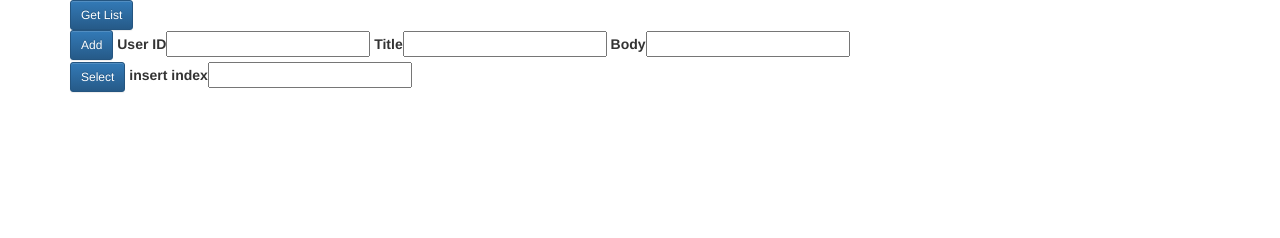
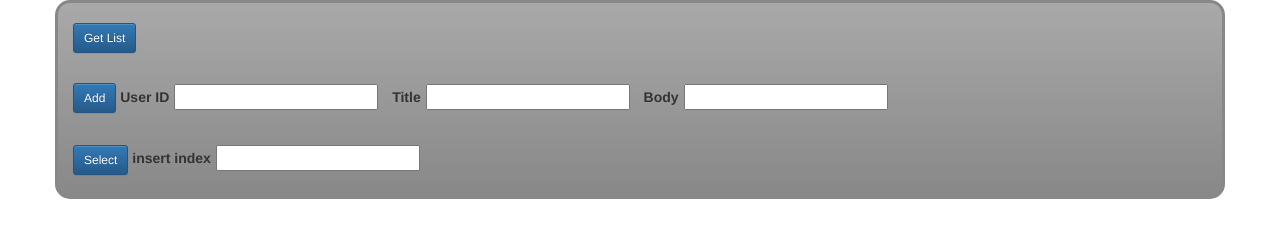
Before and after one commit to FredericoSilva015/Angular-restfulApi-consumption, a website: page index.html in a window 1280 px wide. Drawn offline with nearby package versions, Linux system fonts and the light colour scheme.

Commit message:
added some styling

```diff
--- a/assets/less/index.less
+++ b/assets/less/index.less
@@ -0,0 +1,27 @@
+// add gaps to the row component from Bootstrap
+@gap: 10px;
+.row {
+	padding-bottom: @gap;
+	padding-top: @gap;
+  margin-bottom: @gap;
+  margin-top: @gap;
+}
+
+// add spacing betweem iputs
+input {
+  margin-left: 5px;
+  margin-right: @gap;
+}
+
+// background for containers
+.optContainer{
+  border-radius: 15px;
+  border: #888888 solid;
+  background: linear-gradient(darkgray, #888888);
+}
+
+// item list style
+.item{
+  border: solid cadetblue;
+  border-radius: 15px;
+}
--- a/gulpfile.js
+++ b/gulpfile.js
@@ -32,11 +32,12 @@ gulp.task('js', function() {
 
 gulp.task('css', function() {
   return merge2(
-      gulp.src('assets/less/*.less')
-      .pipe(less()),
       gulp.src(['node_modules/bootstrap/dist/css/bootstrap.min.css',
         'node_modules/bootstrap/dist/css/bootstrap-theme.min.css',
-      ])
+      ]),
+      // better to put specifc styles after the general ones, this way they cascade and override, nonetheless its important to keep it has classes so they don't overlap with other properties
+      gulp.src('assets/less/*.less')
+      .pipe(less())
     )
     .pipe(concat('all.min.css'))
     .pipe(cleanCSS())
--- a/index.html
+++ b/index.html
@@ -15,7 +15,7 @@
 <body ng-app="app" ng-controller="myCtrl">
   <header>
   </header>
-  <section class="container">
+  <section class="container optContainer">
     <div class="row">
       <div class="col-md-12">
         <button type="button" ng-click="getList()" class="btn btn-sm btn-primary">Get List</button>
@@ -41,7 +41,7 @@
     </div>
   </section>
   <section class="container">
-    <div class="row" ng-repeat="data in data track by $index">
+    <div class="row item" ng-repeat="data in data track by $index">
       <div ng-show="data.active" class="col-sm-2">{{data.id}}</div>
       <div ng-show="data.active" class="col-sm-2">{{data.userId}}</div>
       <div ng-show="data.active" class="col-sm-2">{{data.title}}</div>
```
Also changed, not shown: public/css/all.min.css.
